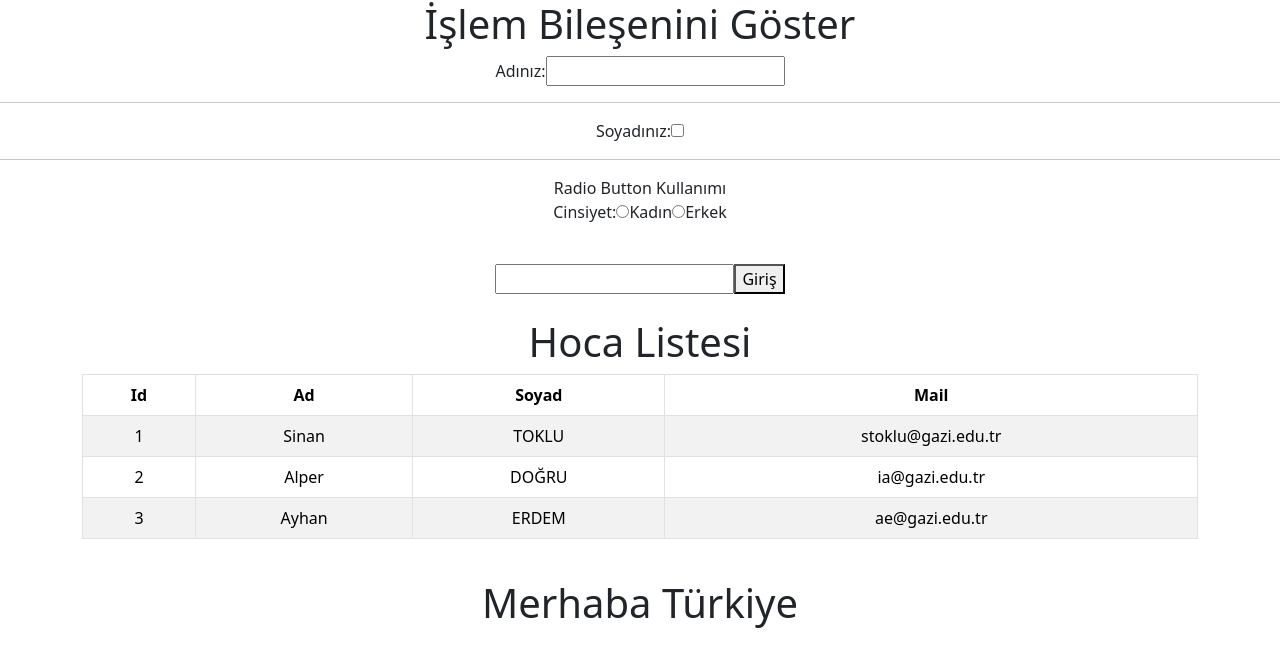
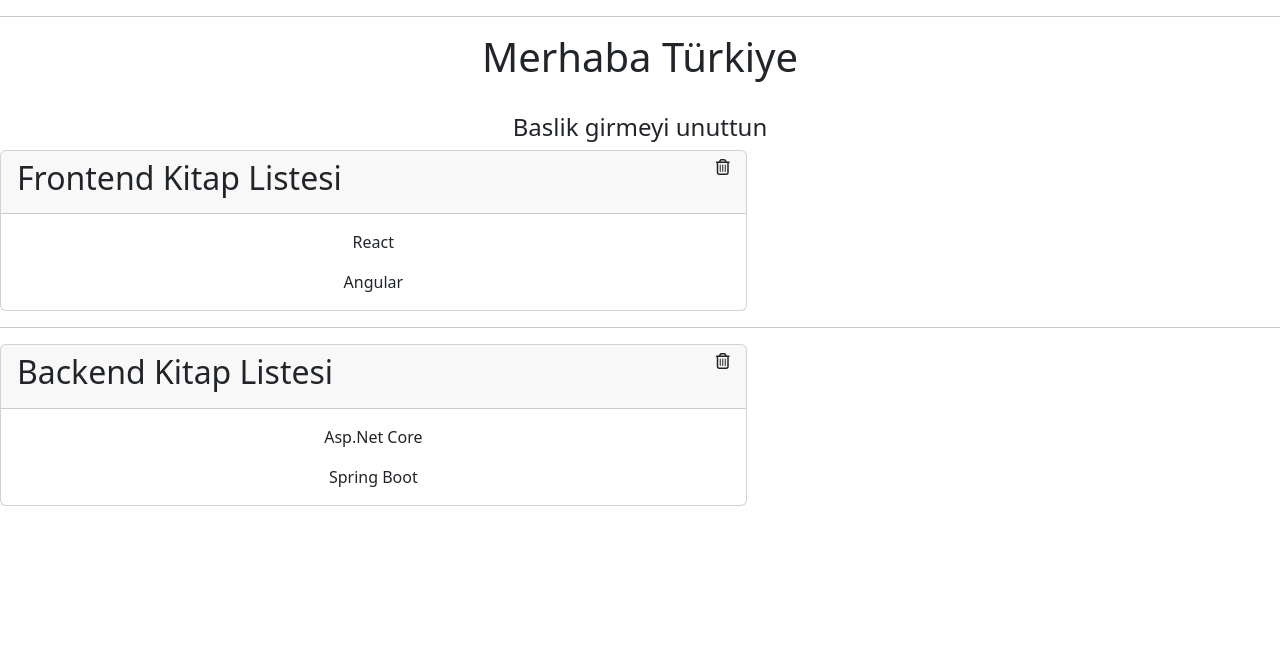
Before and after one commit to mustafa0661/IleriProgramlama_BMT444, a React (Create React App) app: page / in a window 1280 px wide. Shown: the top 666 px of the page. Built offline with nearby package versions, Linux system fonts and the light colour scheme.

Commit message:
font awesome ile çöp kutusu ikonu eklendi. Boostrap ile card yapısı eklendi

```diff
--- a/public/index.html
+++ b/public/index.html
@@ -24,6 +24,7 @@
       work correctly both with client-side routing and a non-root public URL.
       Learn how to configure a non-root public URL by running `npm run build`.
     -->
+    <script src="https://kit.fontawesome.com/176eb88f63.js" crossorigin="anonymous"></script>
     <title>React App</title>
   </head>
   <body>
--- a/src/App.js
+++ b/src/App.js
@@ -2,19 +2,25 @@ import './App.css';
 import Fonksiyonel from './components/Fonksiyonel';
 import Islem from './components/Islem';
 import Listele from './components/Listele';
+import PropKullanimi from './components/PropKullanimi';
 import User from './components/User';
 
 function App() {
   return (
     <div className="App">
-      <h1 className='text-center'>İşlem Bileşenini Göster</h1>
-      <Islem></Islem>
-      <br/>
-      <User></User>
-      <br/>
-      <Listele></Listele>
-      <br/>
-      <Fonksiyonel></Fonksiyonel>
+      <hr/>
+      <Fonksiyonel/>
+      <PropKullanimi
+        bir="Frontend Kitap Listesi"
+        iki="React"
+        uc="Angular"
+      />
+      <hr/>
+      <PropKullanimi
+        bir="Backend Kitap Listesi"
+        iki="Asp.Net Core"
+        uc="Spring Boot"
+      />
     </div>
   );
 }
--- a/src/components/Fonksiyonel.js
+++ b/src/components/Fonksiyonel.js
@@ -1,11 +1,21 @@
 import React from 'react'
+import PropTypes from "prop-types";
 
-function Fonksiyonel() {
+function Fonksiyonel(props) {
   return (
     <div>
       <h1>Merhaba Türkiye</h1>
+      <br/>
+      <h4>{props.baslik}</h4>
     </div>
   )
 }
 
+Fonksiyonel.propTypes={
+    baslik : PropTypes.string.isRequired
+}
+Fonksiyonel.defaultProps={
+    baslik : "Baslik girmeyi unuttun"
+}
+
 export default Fonksiyonel
--- /dev/null
+++ b/src/components/PropKullanimi.js
@@ -0,0 +1,34 @@
+import React, { Component } from 'react'
+import PropTypes from "prop-types";
+
+export default class PropKullanimi extends Component {
+  render() {
+
+    const {bir, iki, uc} = this.props;
+    return (
+      <div className='col-md-7 mb-3'>
+        <div className='card'>
+            <div className='card-header d-flex justify-content-between'>
+                <h2 className='d-inline'>{bir}</h2>
+                <i className='far fa-trash-alt' style={{cursor:'pointer'}}></i>
+            </div>
+            <div className='card-body'>
+                <p className='card-text'>{iki}</p>
+                <p className='card-text'>{uc}</p>
+            </div>
+        </div>
+      </div>
+    )
+  }
+}
+
+PropKullanimi.propTypes={
+    bir : PropTypes.string.isRequired,
+    iki : PropTypes.string.isRequired,
+    uc : PropTypes.string.isRequired
+}
+PropKullanimi.defaultProps={
+    bir : "String değer gir lütfen!!!",
+    iki : "String deger gir lütfen!!!",
+    uc : "String deger gir lütfen!!!"
+}
```
